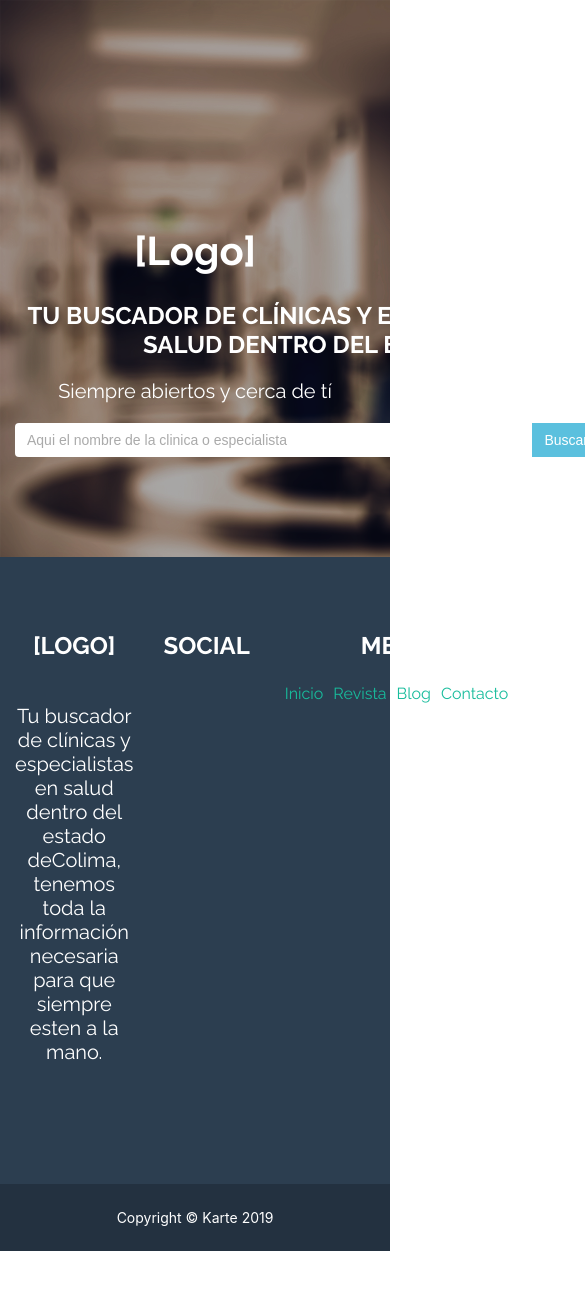
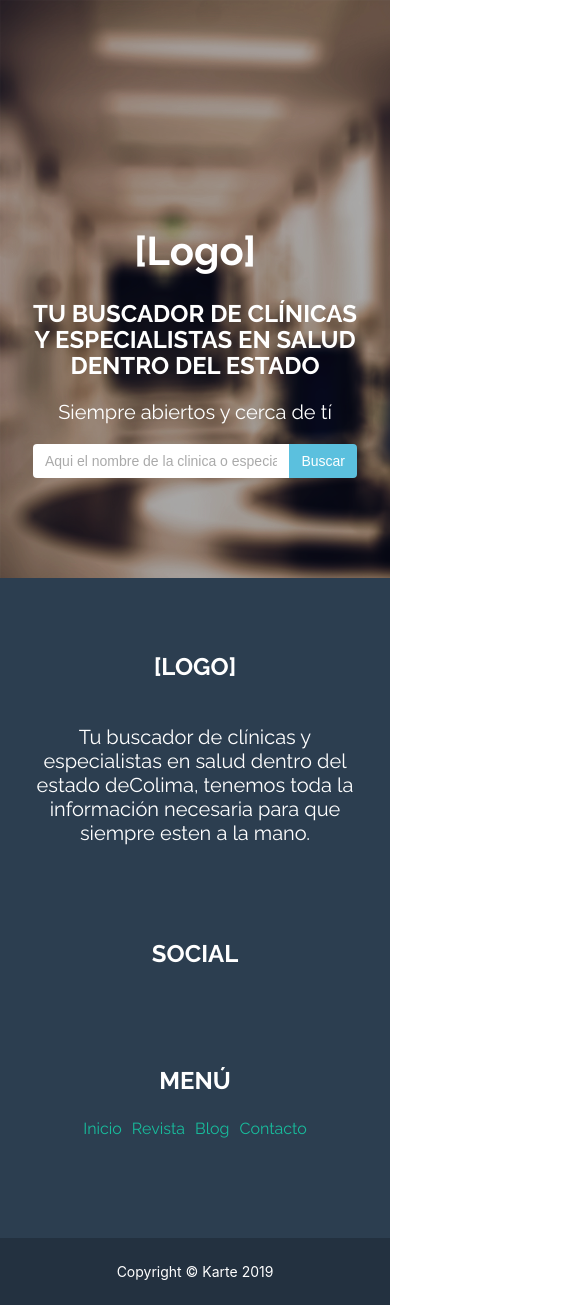
Before and after one commit to Alan-Laredo/karte, a React (Create React App) app: page / in a window 390 px wide. Shown: the whole page, 585 px wide, since content can reach past the window. Before the commit the page ends 1251 px from the top, so only its background shows below. Built offline with nearby package versions, Linux system fonts and the light colour scheme.

Commit message:
Made responsive

```diff
--- a/src/components/Footer/Footer.css
+++ b/src/components/Footer/Footer.css
@@ -6,6 +6,7 @@
 }
 
 .Footer.above {
+    margin: 0 auto;
     padding: 50px 0;
     flex-direction: row;
     justify-content: space-between;
@@ -22,3 +23,15 @@
 .Footer.above.menu {
     flex-direction: column;
 }
+
+@media (max-width: 990px) {
+    .Footer.above {
+        flex-direction: column;
+    }
+}
+
+@media (max-width: 7000px) {
+    .Footer.above {
+        max-width: 90%;
+    }
+}
--- a/src/components/Header/Header.css
+++ b/src/components/Header/Header.css
@@ -4,6 +4,7 @@
     background-size:cover;
     background-repeat: no-repeat;
     font-family: 'Raleway';
+    font-size: 14px;
     text-align: center;
     color: white;
 }
@@ -14,10 +15,12 @@
 
 .header .intro-title {
     margin: 0 auto;
-    width: 590px;
+    max-width: 590px;
+    width: 100%;
     font-size: 24px;
     font-weight: 700;
     text-transform: uppercase;
+    line-height: 1.1;
 }
 
 .header .intro-text {
@@ -27,7 +30,7 @@
 .header .form {
     display: flex;
     height: 34px;
-    width: 585px;
+    max-width: 585px;
     margin: 0 auto;
     vertical-align: middle;
     border-collapse: separate;
@@ -67,3 +70,13 @@
     flex-shrink: 1;
 
 }
+
+@media (max-width: 7000px) {
+    .header .intro-title {
+        width: 90%;
+    }
+
+    .header .form {
+        width: 90%;
+    }
+}
```
